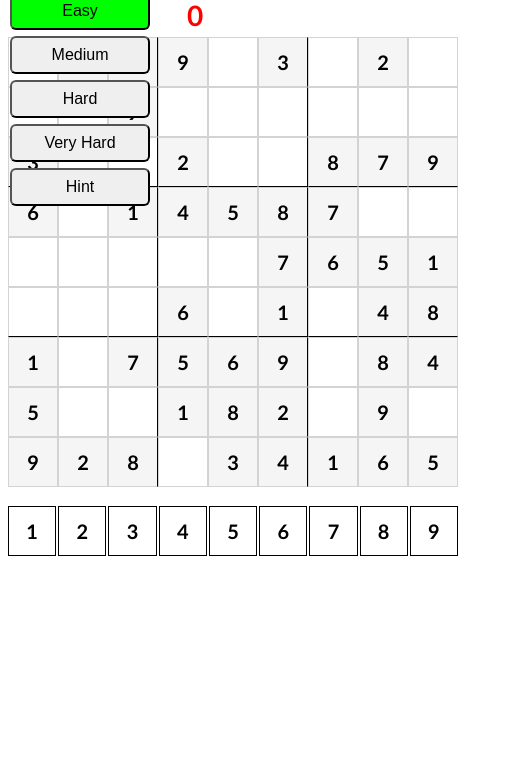
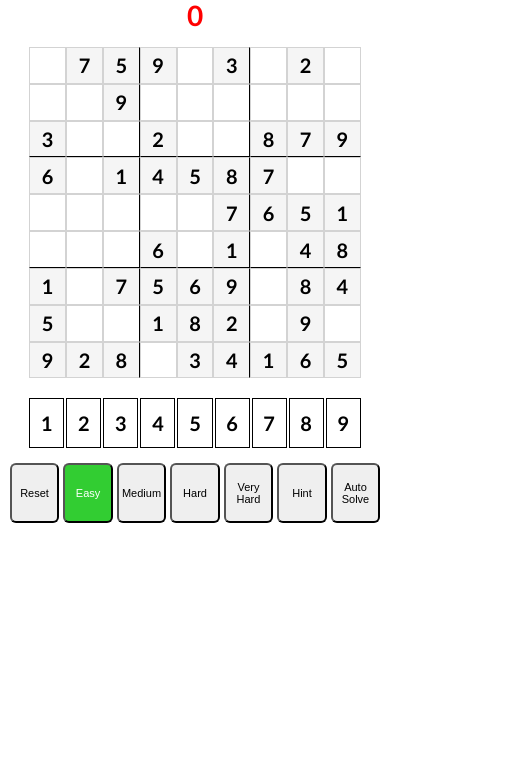
Before and after one commit to jjjk45/mySudokuGame, a plain HTML site: page sudoku.html in a window 390 px wide. Shown: the part 62-844 px from the top of the page, 510 px wide, since content can reach past the window. Drawn offline with Linux system fonts and the light colour scheme.

Commit message:
Added an autosolve function and animation using the minRV heuristic, also made the game mobile layout friendly

```diff
--- a/sudoku.css
+++ b/sudoku.css
@@ -71,11 +71,11 @@ h1 {
 }
 
 .horizontal-line    {
-    border-bottom: 1px solid black;
+    border-bottom: 1px solid black !important;
 }
 
 .vertical-line  {
-    border-right: 1px solid black;
+    border-right: 1px solid black !important;
 }
 
 #reset  {
@@ -90,6 +90,8 @@ h1 {
 }
 #reset:active   {
     background: red;
+    color: white;
+    font-weight: bold;
 }
     #easy  {
         width: 140px;
@@ -101,8 +103,14 @@ h1 {
         border-radius: 6px;
         cursor: pointer;
     }
+    #easy:active  {
+        color: white;
+        background-color: limegreen;
+        font-weight: bold;
+    }
     .easy-clicked  {
-        background-color: lime;
+        background-color: limegreen;
+        color: white;
     }
     #medium  {
         width: 140px;
@@ -114,8 +122,14 @@ h1 {
         border-radius: 6px;
         cursor: pointer;
     }
+    #medium:active  {
+        color: white;
+        background-color: blue;
+        font-weight: bold;
+    }
     .medium-clicked  {
         background-color: blue;
+        color: white;
     }
     #hard  {
         width: 140px;
@@ -127,8 +141,14 @@ h1 {
         border-radius: 6px;
         cursor: pointer;
     }
+    #hard:active  {
+        background-color: red;
+        color: white;
+        font-weight: bold;
+    }
     .hard-clicked  {
         background-color: red;
+        color: white;
     }
     #veryHard  {
         width: 140px;
@@ -139,6 +159,11 @@ h1 {
         font-size: 16px;
         border-radius: 6px;
         cursor: pointer;
+    }
+    #veryHard:active  {
+        background-color: black;
+        color: white;
+        font-weight: bold;
     }
     .veryHard-clicked  {
         background-color: black;
@@ -156,8 +181,77 @@ h1 {
 }
 #hint:active    {
     background: lightskyblue;
+    color: white;
+    font-weight: bold;
 }
 .tile-hint    {
     background-color: lightskyblue;
     border: 1px solid blue;
 }
+#solve   {
+    width: 140px;
+    position: fixed;
+    top: 274px;
+    left: 10px;
+    padding: 8px 12px;
+    font-size: 16px;
+    border-radius: 6px;
+    cursor: pointer;
+}
+#solve:active    {
+    background: pink;
+    color: white;
+    font-weight: bold;
+}
+.tile-solve    {
+    background-color: pink;
+    border: 1px solid lightpink;
+}
+@media (max-width: 750px) {
+    head, h1, h2, hr {
+        width: 85vw;
+    }
+    #errors {
+        padding-bottom: 15px;
+    }
+    body {
+        display: flex;
+        flex-direction: column;
+        align-items: center;
+        text-align: center;
+    }
+
+    #board {
+        width: 85vw;
+        max-width: 450px;
+        height: auto;
+        aspect-ratio:1/1;
+        justify-content: center;
+    }
+
+    #digits {
+        width: 85vw;
+        max-width: 450px;
+        gap: 2px;
+        justify-content: center;
+        padding-bottom: 15px;
+        aspect-ratio: 9/1;
+    }
+    #button-container   {
+        width:95vw;
+        vertical-align: middle;
+        line-height: normal;
+        display: flex;
+        gap: 1vw;
+    }
+    #reset, #easy, #medium, #hard, #veryHard, #hint, #solve {
+        width: 13vw;
+        height: 60px;
+        position:static;
+        align-items: center;
+        justify-items: center;
+        text-align: center;
+        padding: 0 0 0 0;
+        font-size: 11px;
+    }
+}
--- a/sudoku.html
+++ b/sudoku.html
@@ -1,6 +1,7 @@
 <!DOCTYPE html>
 <html>
     <head>
+        <meta name="viewport" content="width=device-width, initial-scale=1.0">
         <title>Sudoku</title>
         <meta charset="UTF-8">
 
@@ -17,11 +18,14 @@
          <br>
          <div id="digits"></div>
 
-         <button id="reset" onclick="resetGame()">Reset</button>
-         <button id="easy">Easy</button>
-         <button id="medium">Medium</button>
-         <button id="hard">Hard</button>
-         <button id="veryHard">Very Hard</button>
-         <button id="hint" onclick="giveHint()">Hint</button>
+         <div id="button-container">
+            <button id="reset" onclick="resetGame()">Reset</button>
+            <button id="easy">Easy</button>
+            <button id="medium">Medium</button>
+            <button id="hard">Hard</button>
+            <button id="veryHard">Very Hard</button>
+            <button id="hint">Hint</button>
+            <button id="solve">Auto Solve</button>
+        </div>
     </body>
 </html>
--- a/sudoku.js
+++ b/sudoku.js
@@ -1,10 +1,8 @@
 /*changes:
-    -Added hint button and getHint() method, still working on it
-    -Made the board sit in a grid instead of a flex
-    -Implemeted MinimumRV in the countSolutions function to make it much faster
-    -added console logging for number of starting tiles, its rare for hard to actually generate a real hard board
-    -Changed difficulties because medium and hard were often generating the same
-        -Now when generating new boards the starting tiles are; Easy - 45, Medium - 37, Hard - 29, Very Hard - Averages to like 25 but I have seen 22
+    - Added asynchronous autoSolve function
+    - Changed clearhints to clearTiles
+    - Made it mobile friendly-ish
+    - Put the buttons in an html container
 
 todo:
     -Make UI pretty -- Add hamburger menu that folds downward when you press a symbol in the top-left
@@ -41,6 +39,9 @@ let hintsLeft = 3;
 let errors = 0;
 let solution;
 let board;
+
+let solving = false;
+let cancelSolve = false;
 
 //https://stackoverflow.com/questions/2450954/how-to-randomize-shuffle-a-javascript-array
 function shuffle(arr)  {
@@ -133,7 +134,7 @@ function addEmptySpaces(board)  {
     return newBoard;
 }
 /**
- * @param {int[][]} brd - the board the user is currently playing on
+ * @param {int[][]} brd - the board the user is currently playing on, with all the numbers they added
  * @param {"min" | "max"} mode - the heuristic, minimum remaining value or maximum
  * @returns row, column, int[] - object that contains the best cell location and the number of possible valid entries/candidates
  * @abstract NO CHECKING IF THERE ISN'T ANY EMPTY CELLS SHOULD CHECK FOR THAT WHEN FUNCTION IS CALLED
@@ -189,9 +190,33 @@ function giveHint() {
     tile.classList.add("tile-hint");
     return;
 }
-function clearHints() {
+function clearTiles() {
     document.querySelectorAll(".tile-hint").forEach(t => t.classList.remove("tile-hint"));
+    document.querySelectorAll(".tile-solve").forEach(t => t.classList.remove("tile-solve"));
 }
+
+
+async function autoSolve() {
+    if(cancelSolve == true) { return false; }
+    let { r, c, candidates } = bestCell(board, "min");
+    if (r === null || c === null) return true;
+
+    for (const num of candidates) {
+        board[r][c] = num;
+        document.getElementById(`${r}-${c}`).innerText = num;
+        document.getElementById(`${r}-${c}`).classList.add("tile-solve");
+
+        await new Promise(res => setTimeout(res, 0));
+
+        if (await autoSolve()) { return true; }
+
+        board[r][c] = 0;
+        document.getElementById(`${r}-${c}`).innerText = "";
+        document.getElementById(`${r}-${c}`).classList.remove("tile-solve");
+    }
+    return false;
+}
+
 
 //https://stackoverflow.com/questions/6924216/how-to-generate-sudoku-boards-with-unique-solutions
 function generateBoard()    {
@@ -213,7 +238,7 @@ function setGame()  {
     //Playable Digits 1-9
     for (let i=1; i<=9; i++) {
         //generates 9 <div id="1" class="number">1</div> which are number class objects in the digits id
-        let number = document.createElement("div");
+        let number = document.createElement("numb");
         number.id = i;
         number.innerText = i;
         number.addEventListener("click", selectNumber);
@@ -246,6 +271,16 @@ function setGame()  {
     document.getElementById("medium").addEventListener("click", setDifficulty);
     document.getElementById("hard").addEventListener("click", setDifficulty);
     document.getElementById("veryHard").addEventListener("click", setDifficulty);
+    document.getElementById("hint").addEventListener("click", giveHint);
+    document.getElementById("solve").addEventListener("click", async () => {
+        if(solving) { return; }
+        solving = true;
+        cancelSolve = false;
+        document.getElementById("solve").disabled = true;
+        await autoSolve();
+        solving = false;
+        document.getElementById("solve").disabled = false;
+    });
 
     console.log(`game set: ${81-emptySpaces} starting tiles`);
 }
@@ -272,7 +307,7 @@ function resetGame()  {
         }
     }
 
-    clearHints();
+    clearTiles();
     console.log(`game reset: ${81 - emptySpaces} starting tiles`);
 }
 
@@ -306,7 +341,7 @@ function selectTile()   {
             errors += 1;
             document.getElementById("errors").innerText = errors;
         }
-        clearHints();
+        clearTiles();
     }
     return;
 }
```
